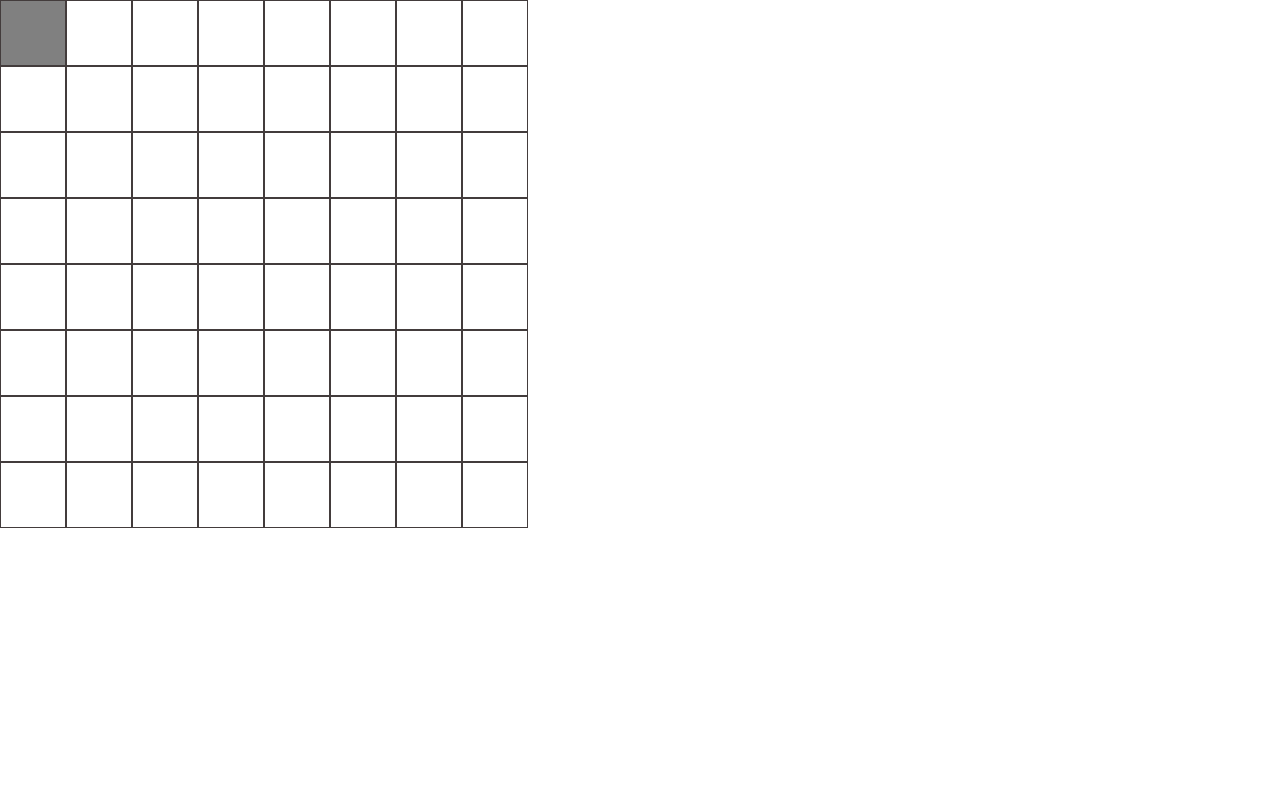
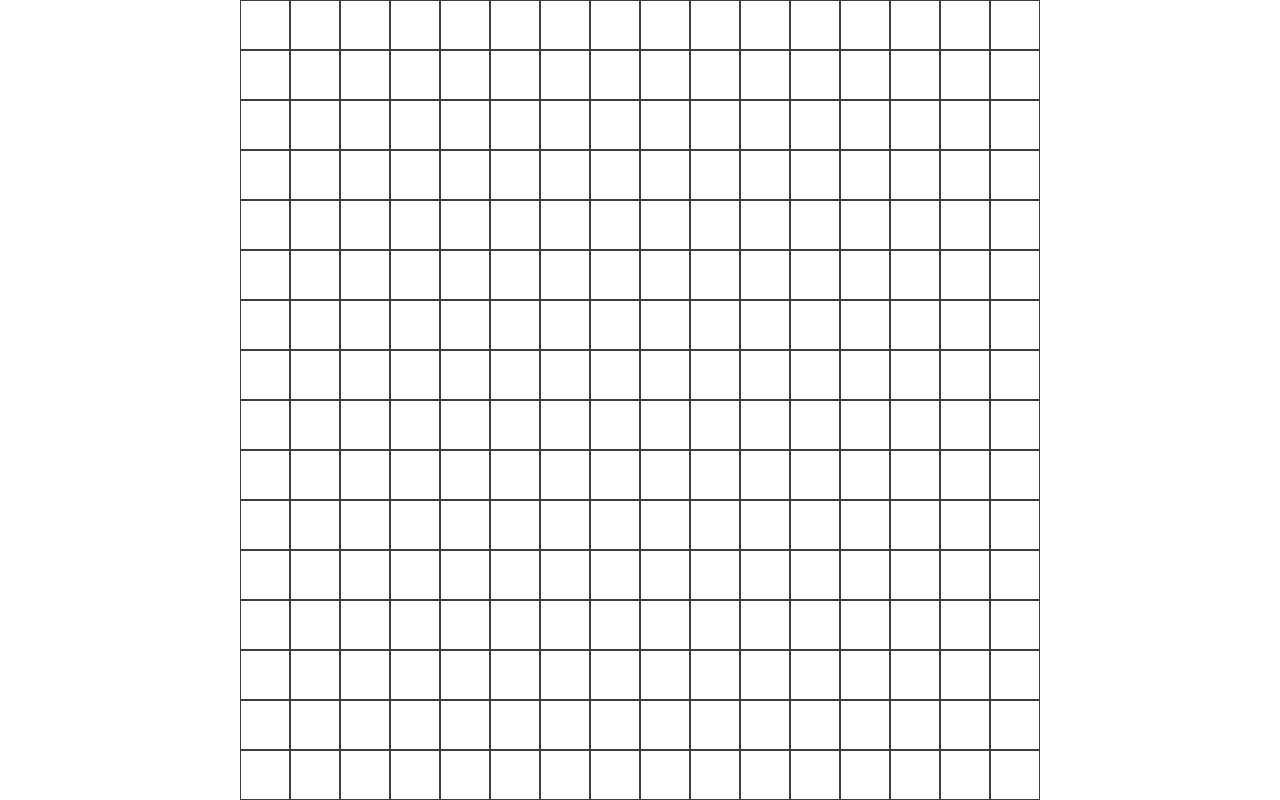
Before and after one commit to SenSlay/etch-a-sketch, a plain HTML site: page index.html in a window 1280 px wide. Drawn offline with Linux system fonts and the light colour scheme.

Commit message:
Clean up code. Remove wrong hover mechanic. Fix issue of grid container resizing when dimensions are changed.

```diff
--- a/index.html
+++ b/index.html
@@ -7,7 +7,7 @@
     <link rel="stylesheet" href="styles.css">
 </head>
 <body>
-    <div class="container">
+    <div class="grid">
     </div>
 
     <script src="script.js"></script>
--- a/script.js
+++ b/script.js
@@ -1,15 +1,15 @@
 const container = document.querySelector(".container");
+const grid = document.querySelector(".grid");
 
-
-for (let i = 0; i < 8; i++ ) {
+for (let i = 0; i < 16; i++ ) {
     const rows = document.createElement("div");
     rows.classList.add("row");
 
-    for (let j = 0; j < 8; j++) {
+    for (let j = 0; j < 16; j++) {
         const boxes = document.createElement("div");
         boxes.classList.add("box");
 
         rows.appendChild(boxes);
     }
-    container.appendChild(rows)
+    grid.appendChild(rows)
 };
--- a/styles.css
+++ b/styles.css
@@ -4,21 +4,20 @@
     border: 0;
 }
 
-.container {
+.grid {
     display: flex;
     flex-direction: column;
+    height: 800px;
+    width: 800px;
+    margin: auto;
 }
 
 .row {
     display: flex;
-    flex-direction: row;
+    flex: 1;
 }
 
 .box {
-    padding: 2rem;
+    flex: 1;
     border: 1px solid rgb(67, 60, 60);
 }
-
-.box:hover {
-    background-color: grey;
-}
```
